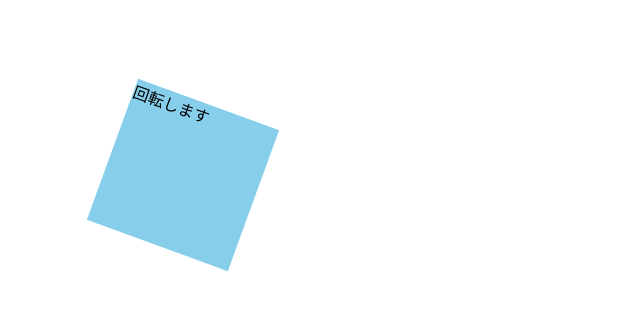
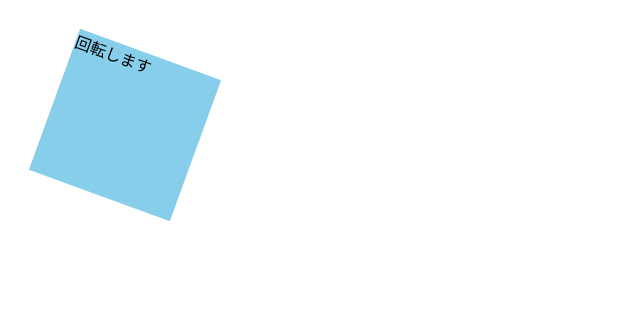
Before and after one commit to mikan411/html-css-basic-kadai, a plain HTML site: page kadai_mdn_css/mdn.html in a window 1280 px wide. Shown: the whole page, without its empty margins (0-640 px from the left). Drawn offline with Linux system fonts and the light colour scheme.

Commit message:
kadai_mdn_css

```diff
--- a/kadai_mdn_css/mdn.html
+++ b/kadai_mdn_css/mdn.html
@@ -4,14 +4,14 @@
 <head>
   <style>
     div{
-      position:abusolute;
+      position:absolute;
       left:50px;
       top:50px;
       width:150px;
       height: 150px;
       background-color: skyblue;
-      rotate: z 20deg;
-      margin: 100px;
+      transform: rotate(20deg);
+
     }
   </style>
 
```
